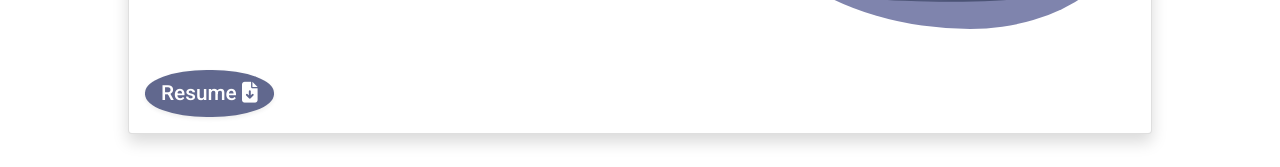
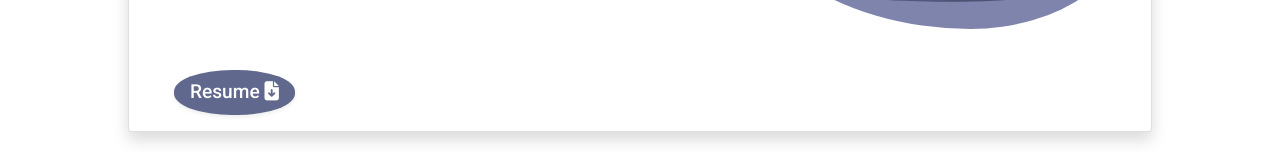
Before and after one commit to adityamathur97/Portfolio, a React (Create React App) app: page / in a window 1280 px wide. Shown: the part 562-729 px from the top of the page. Built offline with nearby package versions, Linux system fonts and the light colour scheme.

Commit message:
minor styling

```diff
--- a/src/components/About.js
+++ b/src/components/About.js
@@ -3,7 +3,6 @@ import aboutData from '../data/about.json';
 
 import '../css/About.css';
 import $ from 'jquery';
-import CircleImage from './CircleImage';
 
 class About extends React.Component {
 	componentDidMount() {
@@ -51,8 +50,11 @@ class About extends React.Component {
 								Hello Folks! I'm <span id="changeText">Aditya Mathur</span>
 							</h1>
 							<p className="card-text cardDesc" />
-							<button type="button" className="btn btn-lg contButton  shadow-sm">
-								Resume <i className="fas fa-file-download" />
+
+							<button type="button" className="btn btn-lg contButton shadow-sm">
+								<a href={require('../resume/Resume_Aditya_Mathur.pdf')}>
+									Resume <i className="fas fa-file-download" />
+								</a>
 							</button>
 						</div>
 					</div>
--- a/src/components/Contact.js
+++ b/src/components/Contact.js
@@ -5,7 +5,9 @@ class Contact extends React.Component {
 	render() {
 		return (
 			<div id="contactLink" className="contactContainer shadow p-3 mb-5 bg-white rounded">
-				<i className="fas fa-phone clipIcon" />
+				<div className="clipDiv">
+					<i className="fas fa-phone clipIcon" />
+				</div>
 				<h1 className="projectHeading">Get in touch</h1>
 				<div className="allMedia">
 					<div className="mediaIconDiv">
--- a/src/css/About.css
+++ b/src/css/About.css
@@ -34,11 +34,11 @@
 .contButton {
 	background-color: #61688e;
 	border: 0px;
-	margin-right: 72%;
+	margin-left: 5%;
 	margin-top: 12%;
 
 	color: white;
-	font-size: 1.3em;
+	font-size: 1.2em;
 	font-weight: 500;
 	border-radius: 48%;
 }
@@ -50,3 +50,11 @@
 	background-color: #ffdb8a;
 	border: 0px;
 }
+.contButton a {
+	color: inherit;
+}
+
+.contButton a:focus {
+	background-color: #ffdb8a;
+	border: 0px;
+}
--- a/src/data/project.json
+++ b/src/data/project.json
@@ -43,8 +43,8 @@
 	},
 	{
 		"heading": "MCDA Using Euclidean Distance Method",
-		"time": "",
-		"about": "",
+		"time": "August 2017",
+		"about": "In our daily life we come across many decision like choosing which route to take to go to work or what to eat for lunch etc and all this decision are based on certain criteria. Making a choice about a certain thing can be very difficult sometimes or sometimes even impossible because we have a variety of choices and we make our choices based on different criteria having some positive and some negative attributes. This process by which one rank and compare different alternatives is known as “Multi Criteria Decision Making/Analysis”. I implemented Distance based approach which uses Euclidean distance method in MCDA to find the best possible outcome depending upon the given attributes.",
 		"link": "https://github.com/adityamathur97/Multi-Criteria-Decision-Analysis"
 	}
 ]
```
